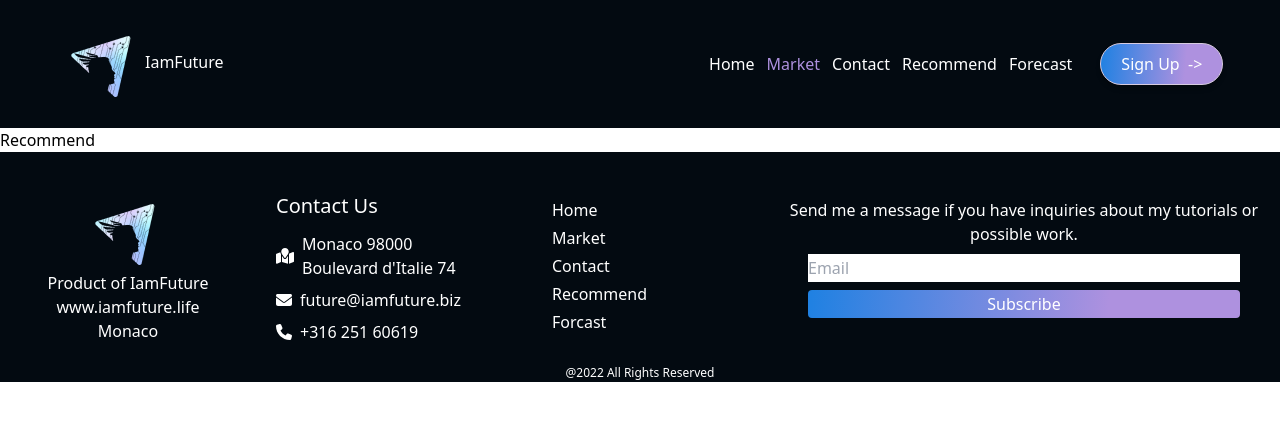
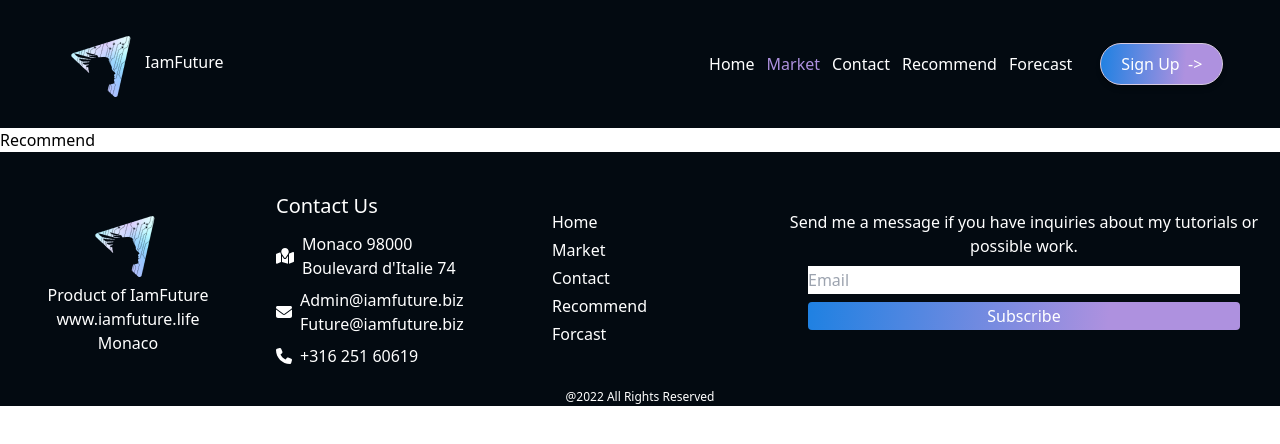
Before and after one commit to Dmitro1997/Foreacasting-landing-page, a React (Create React App) app: page /market in a window 1280 px wide. Shown: the top 444 px of the page. Built offline with nearby package versions, Linux system fonts and the light colour scheme.

Commit message:
update signin and signup UI

```diff
--- a/src/components/AboutCompany/AboutCompany.js
+++ b/src/components/AboutCompany/AboutCompany.js
@@ -9,7 +9,7 @@ function AboutCompany() {
         <div className="bg-[#030A11] bg-about-company py-10 md:py-20">
             <div className=" grid grid-cols-1 md:grid-cols-5 text-white">
                 <div className="md:col-span-4 px-5 sm:px-20 md:pr-0 text-lg">
-                    <span className="text-[#AE91DF]">IamFuture</span> is the unique concept of intuitive trading recommendation system invented in Monaco by <span className="text-[#AE91DF]">Maya Bernaia</span> www.IamFuture.life and developed by <span className="text-[#AE91DF]">Mr. Omar Hammemi</span>.
+                    <span className="text-[#AE91DF]">IamFuture</span> is the unique concept of intuitive trading recommendation system invented in Monaco by <span className="text-[#AE91DF]">Maya Bernaia</span> www.IamFuture.life and developed by <span className="text-[#AE91DF]">Mr. Omar Hammemi</span> and <span className="text-[#AE91DF]">IamFuture family</span>.
                 </div>
                 <div className="flex justify-center md:hidden">
                     <img src={GoldCoin} className="w-5/6 sm:w-3/6" ></img>
--- a/src/components/Footer/FooterBar.js
+++ b/src/components/Footer/FooterBar.js
@@ -42,7 +42,12 @@ function FooterBar() {
                             <FontAwesomeIcon icon={faEnvelope} />
                         </div>
                         <div>
-                            future@iamfuture.biz
+                            <div>
+                                Admin@iamfuture.biz
+                            </div>
+                            <div>
+                                Future@iamfuture.biz
+                            </div>
                         </div>
                     </div>
                     <div className="flex">
```
